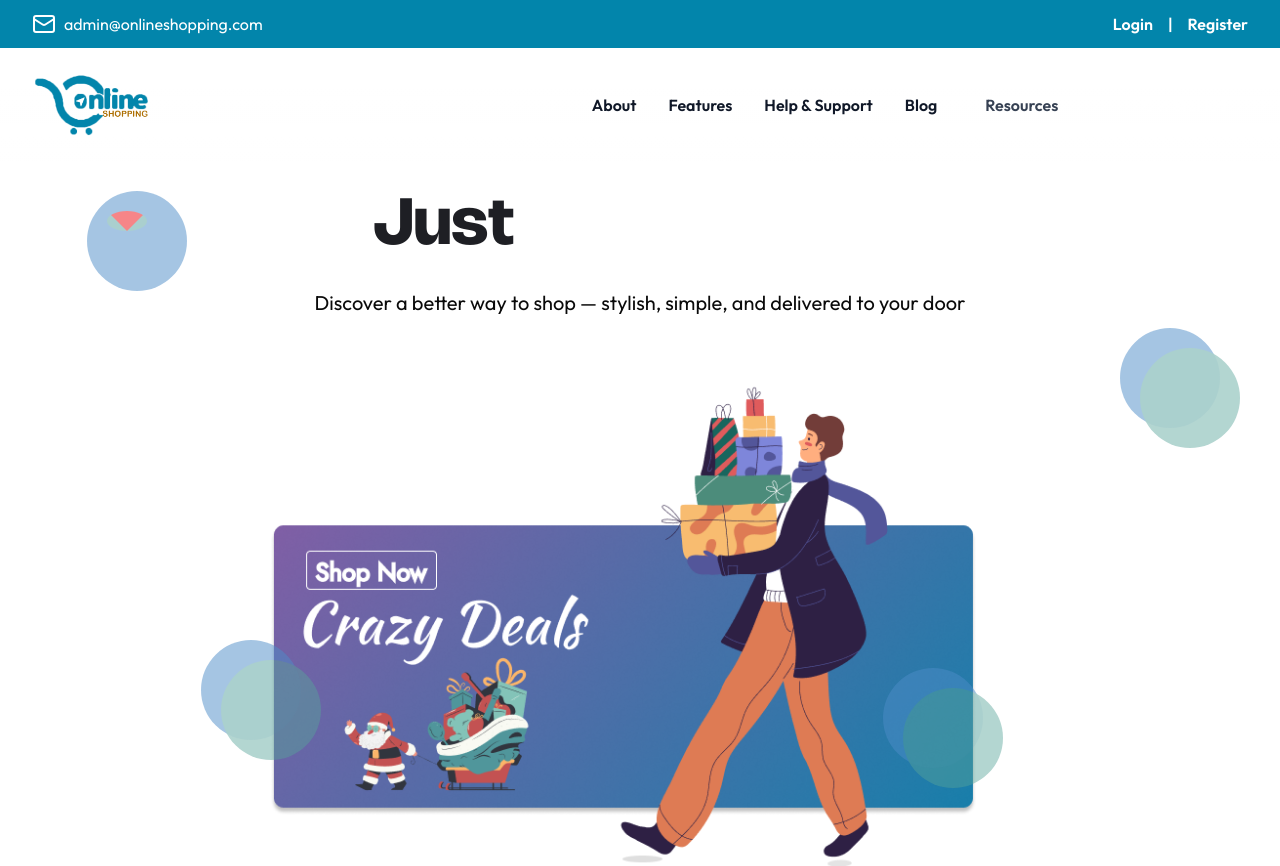
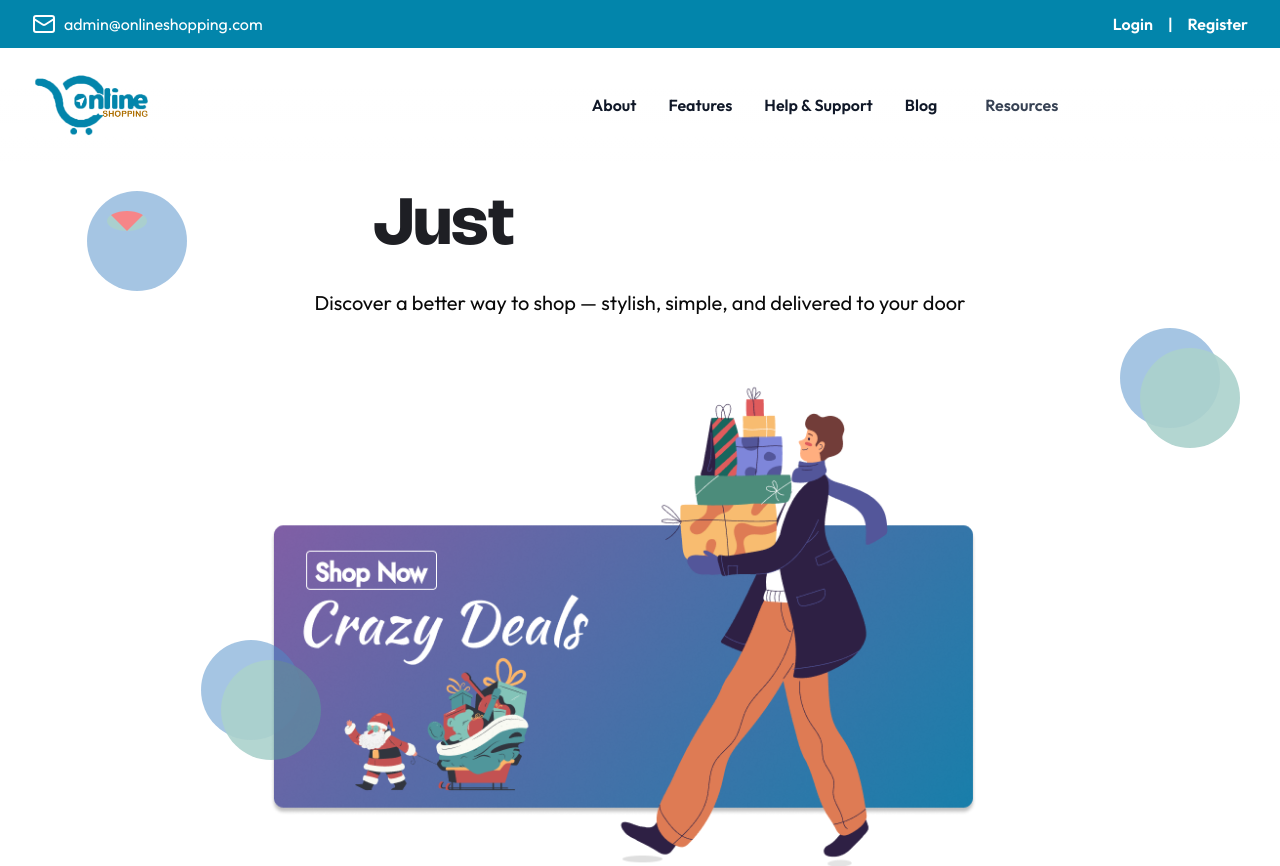
Before and after one commit to dipusth/react-auth, a React (Vite) app: page / in a window 1280 px wide. Shown: the top 866 px of the page. Built offline with nearby package versions, Linux system fonts and the light colour scheme.

Commit message:
ui refinements

```diff
--- a/src/pages/home/Home.tsx
+++ b/src/pages/home/Home.tsx
@@ -171,7 +171,7 @@ const Home = () => {
 
           <div className="props props-2"></div>
           <div className="props props-3"></div>
-          <div className="props props-4"></div>
+          {/* <div className="props props-4"></div> */}
           <div className="props props-5"></div>
         </div>
       </section>
```
